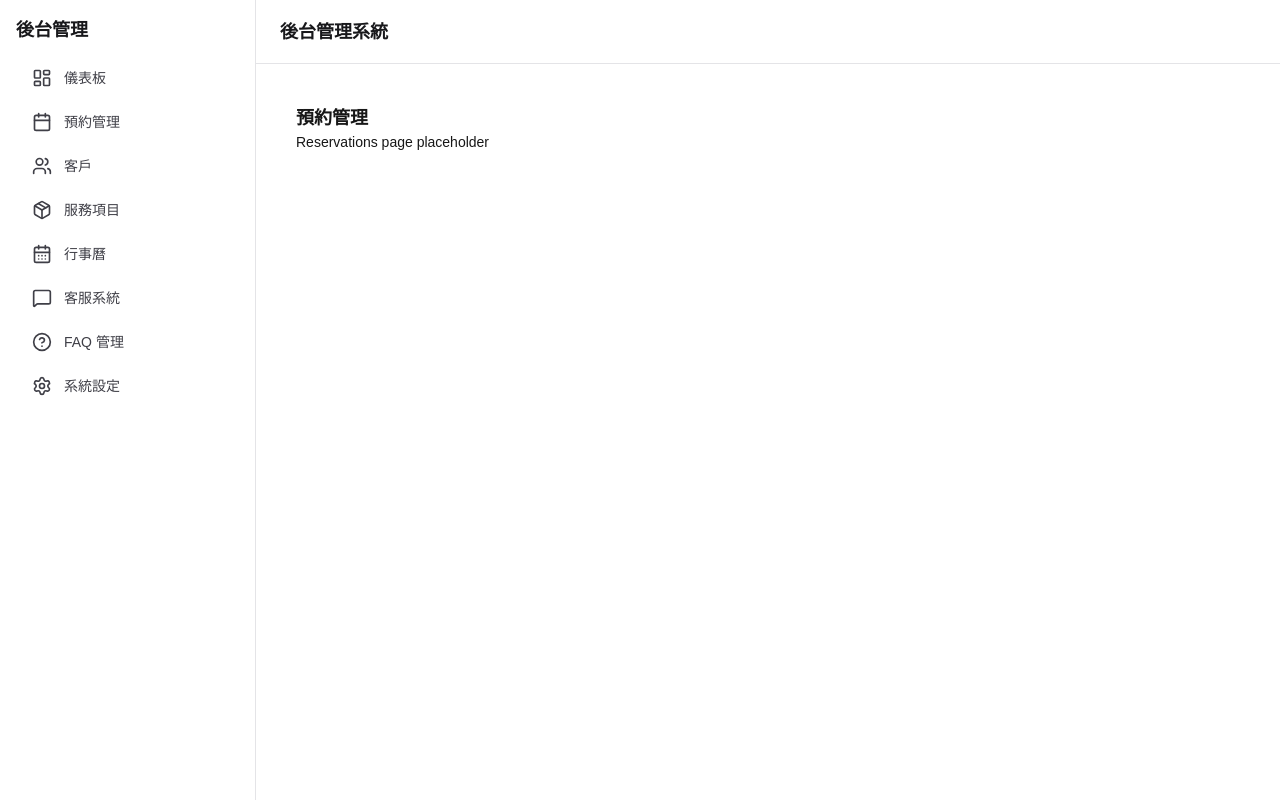
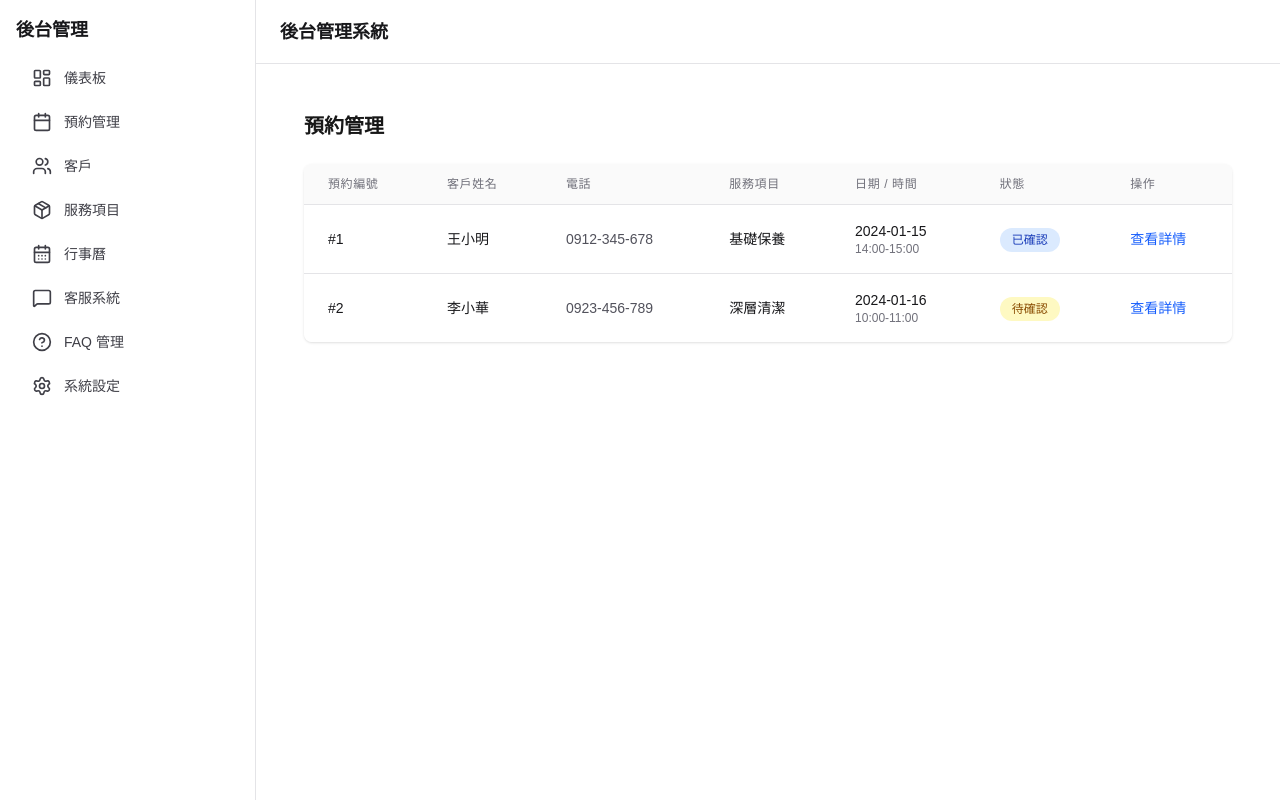
Before and after one commit to fubabaai168-coder/beauty-booking-admin, a Next.js app in the folder app/: page /admin/reservations in a window 1280 px wide. Built offline with nearby package versions, Linux system fonts and the light colour scheme.

Commit message:
patch: restore reservations list ui

```diff
--- a/app/src/app/admin/reservations/page.tsx
+++ b/app/src/app/admin/reservations/page.tsx
@@ -1,10 +1,121 @@
+import Link from "next/link";
+import StatusTag from "./components/StatusTag";
+import { mockReservations } from "./mock";
+
 export default function ReservationsPage() {
   return (
-    <div className="p-4">
-      <h1 className="text-lg font-semibold">預約管理</h1>
-      <p className="text-sm text-muted-foreground">
-        Reservations page placeholder
-      </p>
+    <div className="p-6">
+      <h1 className="text-xl font-semibold mb-6">預約管理</h1>
+
+      {/* Desktop 列表 */}
+      <div className="hidden md:block bg-white rounded-lg shadow overflow-hidden">
+        <table className="min-w-full divide-y divide-zinc-200">
+          <thead className="bg-zinc-50">
+            <tr>
+              <th className="px-6 py-3 text-left text-xs font-medium text-zinc-500 uppercase tracking-wider">
+                預約編號
+              </th>
+              <th className="px-6 py-3 text-left text-xs font-medium text-zinc-500 uppercase tracking-wider">
+                客戶姓名
+              </th>
+              <th className="px-6 py-3 text-left text-xs font-medium text-zinc-500 uppercase tracking-wider">
+                電話
+              </th>
+              <th className="px-6 py-3 text-left text-xs font-medium text-zinc-500 uppercase tracking-wider">
+                服務項目
+              </th>
+              <th className="px-6 py-3 text-left text-xs font-medium text-zinc-500 uppercase tracking-wider">
+                日期 / 時間
+              </th>
+              <th className="px-6 py-3 text-left text-xs font-medium text-zinc-500 uppercase tracking-wider">
+                狀態
+              </th>
+              <th className="px-6 py-3 text-left text-xs font-medium text-zinc-500 uppercase tracking-wider">
+                操作
+              </th>
+            </tr>
+          </thead>
+          <tbody className="bg-white divide-y divide-zinc-200">
+            {mockReservations.map((reservation) => (
+              <tr
+                key={reservation.reservation_id}
+                className="hover:bg-zinc-50"
+              >
+                <td className="px-6 py-4 whitespace-nowrap text-sm text-zinc-900">
+                  #{reservation.reservation_id}
+                </td>
+                <td className="px-6 py-4 whitespace-nowrap text-sm text-zinc-900">
+                  {reservation.customer_name}
+                </td>
+                <td className="px-6 py-4 whitespace-nowrap text-sm text-zinc-600">
+                  {reservation.customer_phone}
+                </td>
+                <td className="px-6 py-4 whitespace-nowrap text-sm text-zinc-900">
+                  {reservation.service_item}
+                </td>
+                <td className="px-6 py-4 whitespace-nowrap text-sm text-zinc-900">
+                  <div>{reservation.booking_date}</div>
+                  <div className="text-xs text-zinc-500">{reservation.booking_time_slot}</div>
+                </td>
+                <td className="px-6 py-4 whitespace-nowrap">
+                  <StatusTag status={reservation.status} />
+                </td>
+                <td className="px-6 py-4 whitespace-nowrap text-sm">
+                  <Link
+                    href={`/admin/reservations/${reservation.reservation_id}`}
+                    className="text-blue-600 hover:text-blue-800"
+                  >
+                    查看詳情
+                  </Link>
+                </td>
+              </tr>
+            ))}
+          </tbody>
+        </table>
+      </div>
+
+      {/* Mobile 列表 */}
+      <div className="block md:hidden space-y-4">
+        {mockReservations.map((reservation) => (
+          <div
+            key={reservation.reservation_id}
+            className="bg-white rounded-lg shadow p-4"
+          >
+            <div className="flex items-start justify-between mb-3">
+              <div>
+                <h3 className="text-sm font-semibold text-zinc-900">
+                  #{reservation.reservation_id}
+                </h3>
+                <p className="text-sm text-zinc-900 mt-1">{reservation.customer_name}</p>
+                <p className="text-xs text-zinc-600 mt-1">{reservation.customer_phone}</p>
+              </div>
+              <StatusTag status={reservation.status} />
+            </div>
+            <div className="space-y-2 text-sm">
+              <div>
+                <span className="text-zinc-600">服務：</span>
+                <span className="text-zinc-900 ml-2">{reservation.service_item}</span>
+              </div>
+              <div>
+                <span className="text-zinc-600">日期：</span>
+                <span className="text-zinc-900 ml-2">{reservation.booking_date}</span>
+              </div>
+              <div>
+                <span className="text-zinc-600">時間：</span>
+                <span className="text-zinc-900 ml-2">{reservation.booking_time_slot}</span>
+              </div>
+            </div>
+            <div className="mt-4 pt-4 border-t border-zinc-200">
+              <Link
+                href={`/admin/reservations/${reservation.reservation_id}`}
+                className="text-sm text-blue-600 hover:text-blue-800"
+              >
+                查看詳情 →
+              </Link>
+            </div>
+          </div>
+        ))}
+      </div>
     </div>
   );
 }
```
